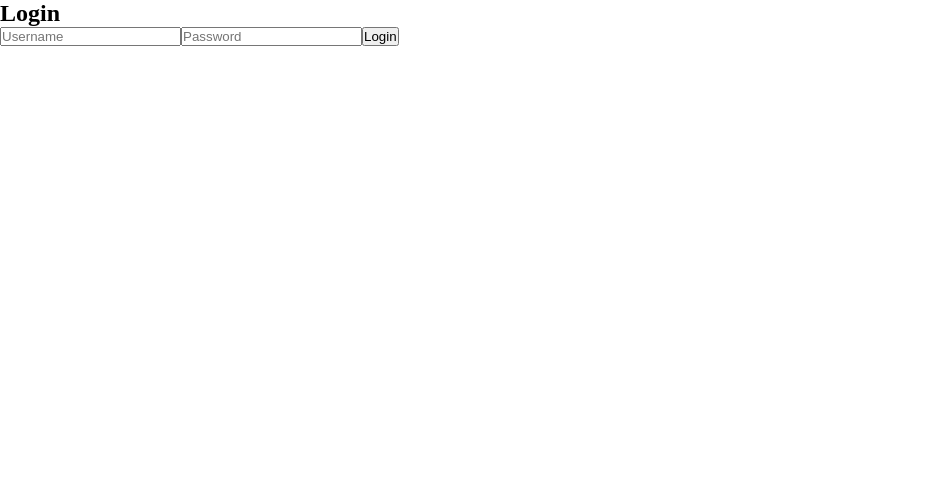
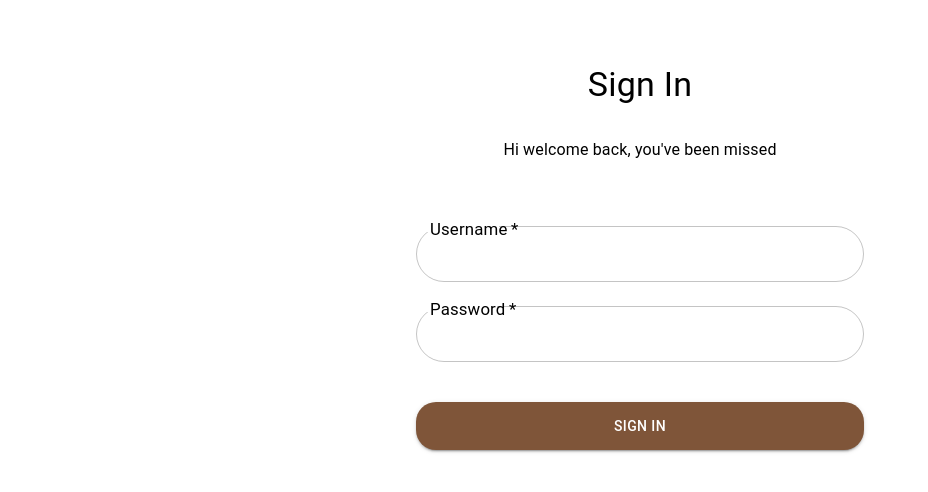
Before and after one commit to StevenLopez009/Tienda-Frontend, a React (Vite) app: page /login in a window 1280 px wide. Shown: the top 492 px of the page, without its empty margins (0-928 px from the left). Built offline with nearby package versions, Linux system fonts and the light colour scheme.

Commit message:
styles login

```diff
--- a/src/ui/pages/Login.tsx
+++ b/src/ui/pages/Login.tsx
@@ -1,4 +1,5 @@
 import { useState } from "react";
+import { Box, Typography, TextField, Button } from "@mui/material";
 import { Navigate, useNavigate } from "react-router-dom";
 import { useAuth } from "../../auth/AuthProvider";
 import { API_URL } from "../../auth/constants";
@@ -49,26 +50,91 @@ const Login = () => {
   if (auth.isAuthenticated) {
     return <Navigate to="/dashboard" />;
   }
+
   return (
-    <div>
-      <h2>Login</h2>
-      {errorResponse && <p>{errorResponse}</p>}
+    <Box
+      sx={{
+        minHeight: "100vh",
+        display: "flex",
+        justifyContent: "center",
+        alignItems: "center",
+      }}
+    >
+      <Box
+        sx={{
+          width: { xs: "100%", sm: "60%", md: "40%" },
+          padding: "2rem",
+          height: "100vh",
+        }}
+      >
         <form onSubmit={handleSubmit}>
-        <input
-          type="text"
-          placeholder="Username"
+          <Typography variant="h4" align="center" margin="2rem 0">
+            Sign In
+          </Typography>
+          <Typography align="center" sx={{ mb: 2 }}>
+            Hi welcome back, you've been missed
+          </Typography>
+          {errorResponse && (
+            <Typography color="error" align="center" sx={{ mb: 2 }}>
+              {errorResponse}
+            </Typography>
+          )}
+          <Box
+            sx={{
+              display: "flex",
+              flexDirection: "column",
+              gap: 3,
+              marginTop: "4rem",
+            }}
+          >
+            <TextField
+              label="Username"
+              fullWidth
               value={username}
               onChange={(e) => setUsername(e.target.value)}
+              required
+              InputLabelProps={{
+                shrink: true,
+                sx: { color: "black", fontSize: "1.4rem" },
+              }}
+              InputProps={{
+                sx: { borderRadius: "40px" },
+              }}
             />
-        <input
+            <TextField
+              label="Password"
               type="password"
-          placeholder="Password"
+              fullWidth
               value={password}
               onChange={(e) => setPassword(e.target.value)}
+              required
+              InputLabelProps={{
+                shrink: true,
+                sx: { color: "black", fontSize: "1.4rem" },
+              }}
+              InputProps={{
+                sx: { borderRadius: "40px" },
+              }}
             />
-        <button type="submit">Login</button>
+            <Button
+              type="submit"
+              variant="contained"
+              sx={{
+                mt: 2,
+                py: 1.5,
+                backgroundColor: "#7f5539",
+                borderRadius: "20px",
+                "&:hover": {
+                  backgroundColor: "#6e4a33",
+                },
+              }}
+            >
+              Sign In
+            </Button>
+          </Box>
         </form>
-    </div>
+      </Box>
+    </Box>
   );
 };
 
--- a/src/ui/pages/Splash.tsx
+++ b/src/ui/pages/Splash.tsx
@@ -48,38 +48,6 @@ function Splash() {
             </Grid>
           </Grid>
         </Container>
-        <div style={{ width: "90%", margin: "0 auto", textAlign: "center" }}>
-          <h2 className="splash__title">
-            The Fashion App That <br /> Makes You Look Your Best
-          </h2>
-          <p className="splash__description">
-            Lorem ipsum dolor sit amet consectetur adipisicing elit. Non
-            distinctio aliquid expedita, natus numquam nostrum corrupti
-            explicabo, quam quae
-          </p>
-          <Button
-            variant="contained"
-            style={{
-              width: "100%",
-              backgroundColor: "#7f5539",
-              borderRadius: "20px",
-            }}
-          >
-            <Link
-              to="/signup"
-              className="splash__link splash__link--primary"
-              style={{ textDecoration: "none" }}
-            >
-              Let's Get Started
-            </Link>
-          </Button>
-          <p className="splash__text">
-            Already have an account?
-            <Link to="/login" className="splash__link splash__link--secondary">
-              Sign In
-            </Link>
-          </p>
-        </div>
       </div>
     </>
   );
```
Lines whose indentation alone changed are shown as unchanged.
